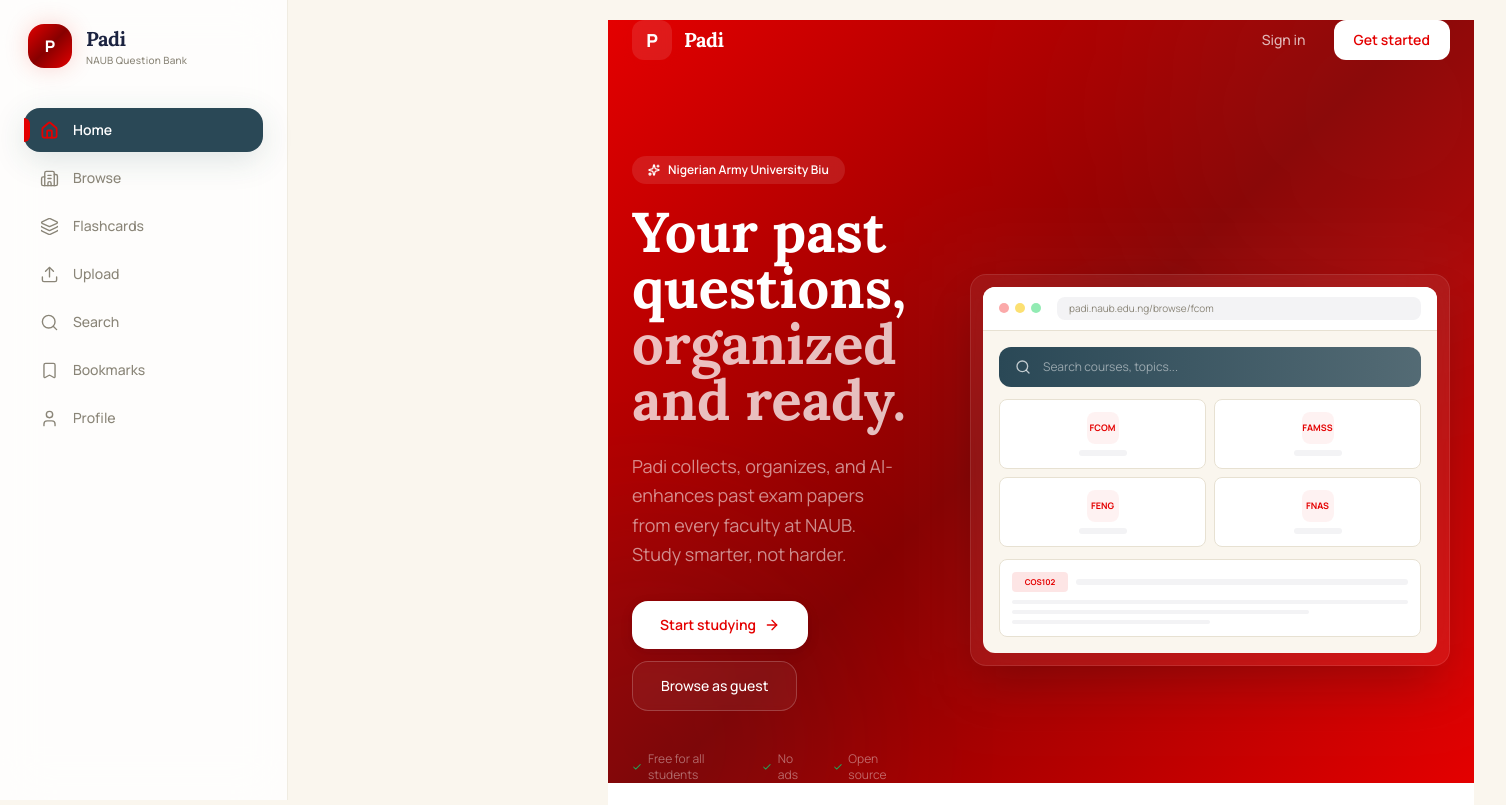
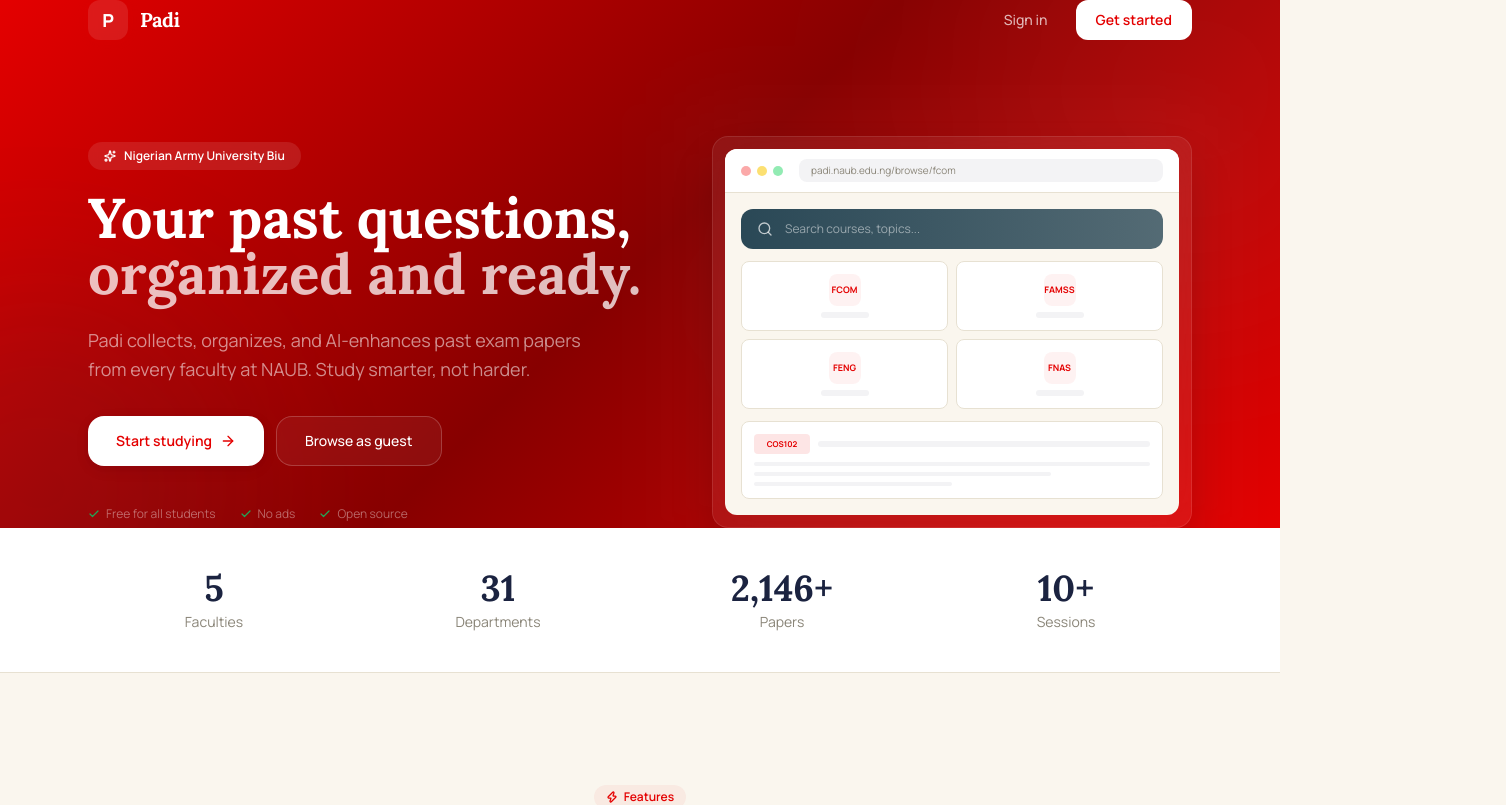
Before and after one commit to Don-Vicks/naub-question-bank, a Next.js app in the folder apps/frontend/: page / in a window 1280 px wide. Shown: the top 805 px of the page, 1506 px wide, since content can reach past the window. Built offline with nearby package versions, Linux system fonts and the light colour scheme.

Commit message:
feat(ui): full-width landing page, hide sidebar and bottom nav on root route

```diff
--- a/apps/frontend/src/app/layout.tsx
+++ b/apps/frontend/src/app/layout.tsx
@@ -1,9 +1,7 @@
 import type { Metadata, Viewport } from 'next';
 import './globals.css';
 import { QueryProvider } from '@/components/layout/QueryProvider';
-import { BottomNav } from '@/components/layout/BottomNav';
-import { Sidebar } from '@/components/layout/Sidebar';
-import { OfflineBanner } from '@/components/layout/OfflineBanner';
+import { AppShell } from '@/components/layout/AppShell';
 
 export const metadata: Metadata = {
   title: 'Padi — NAUB past questions, answered',
@@ -28,14 +26,7 @@
     <html lang="en">
       <body className="font-sans antialiased bg-paper">
         <QueryProvider>
-          <div className="flex min-h-screen">
-            <Sidebar />
-            <div className="min-h-screen flex-1 lg:ml-72">
-              <OfflineBanner />
-              <main className="px-4 pb-24 pt-4 md:px-6 md:pb-8 md:pt-5 lg:px-8 lg:pb-8 lg:pt-5">{children}</main>
-            </div>
-          </div>
-          <BottomNav />
+          <AppShell>{children}</AppShell>
         </QueryProvider>
       </body>
     </html>
--- /dev/null
+++ b/apps/frontend/src/components/layout/AppShell.tsx
@@ -0,0 +1,26 @@
+'use client';
+
+import { usePathname } from 'next/navigation';
+import { Sidebar } from './Sidebar';
+import { BottomNav } from './BottomNav';
+import { OfflineBanner } from './OfflineBanner';
+
+export function AppShell({ children }: { children: React.ReactNode }) {
+  const pathname = usePathname();
+  const isLanding = pathname === '/';
+
+  return (
+    <>
+      <div className="flex min-h-screen">
+        {!isLanding && <Sidebar />}
+        <div className={`min-h-screen flex-1 ${isLanding ? '' : 'lg:ml-72'}`}>
+          <OfflineBanner />
+          <main className={isLanding ? '' : 'px-4 pb-24 pt-4 md:px-6 md:pb-8 md:pt-5 lg:px-8 lg:pb-8 lg:pt-5'}>
+            {children}
+          </main>
+        </div>
+      </div>
+      {!isLanding && <BottomNav />}
+    </>
+  );
+}
```
